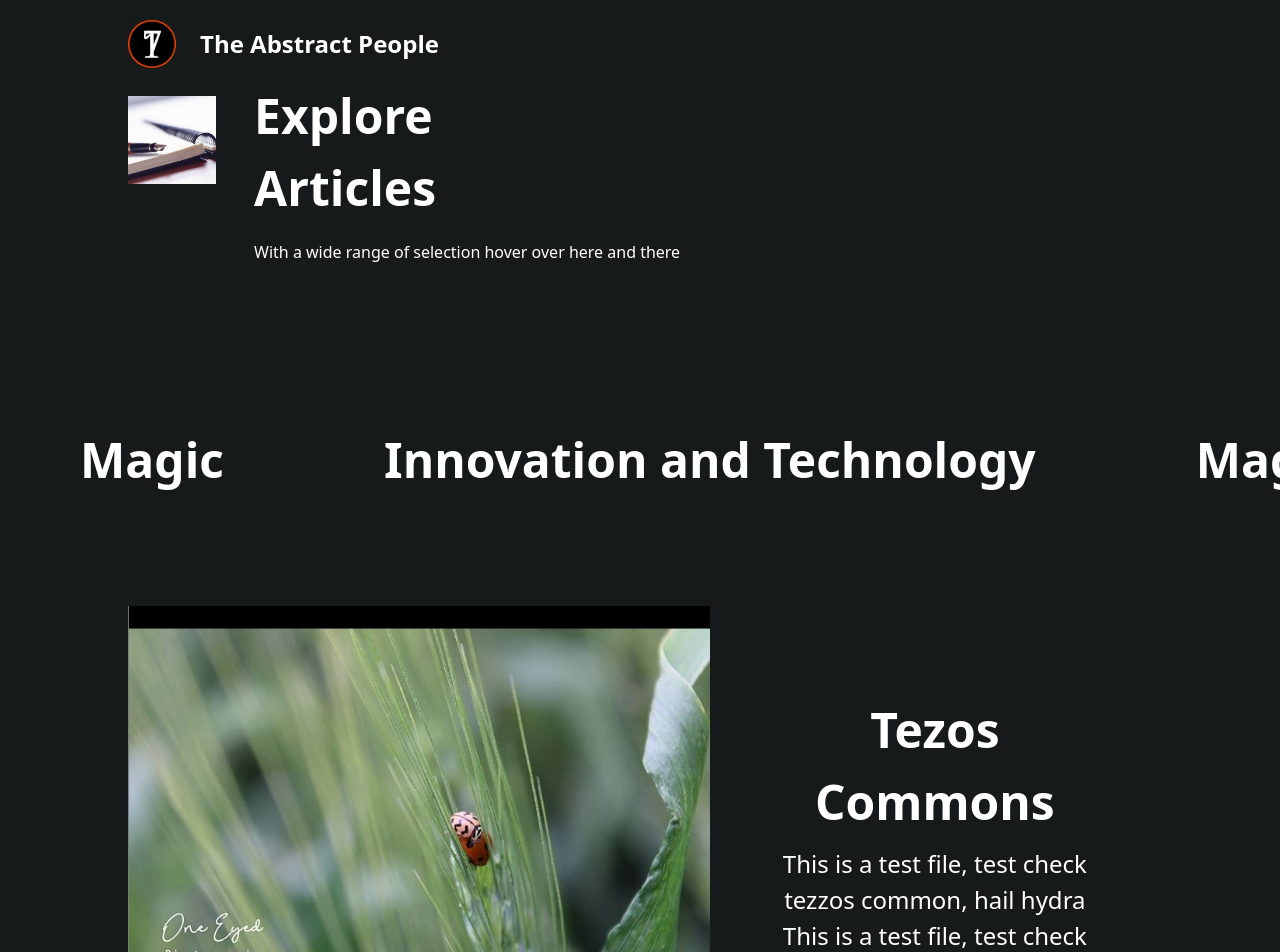
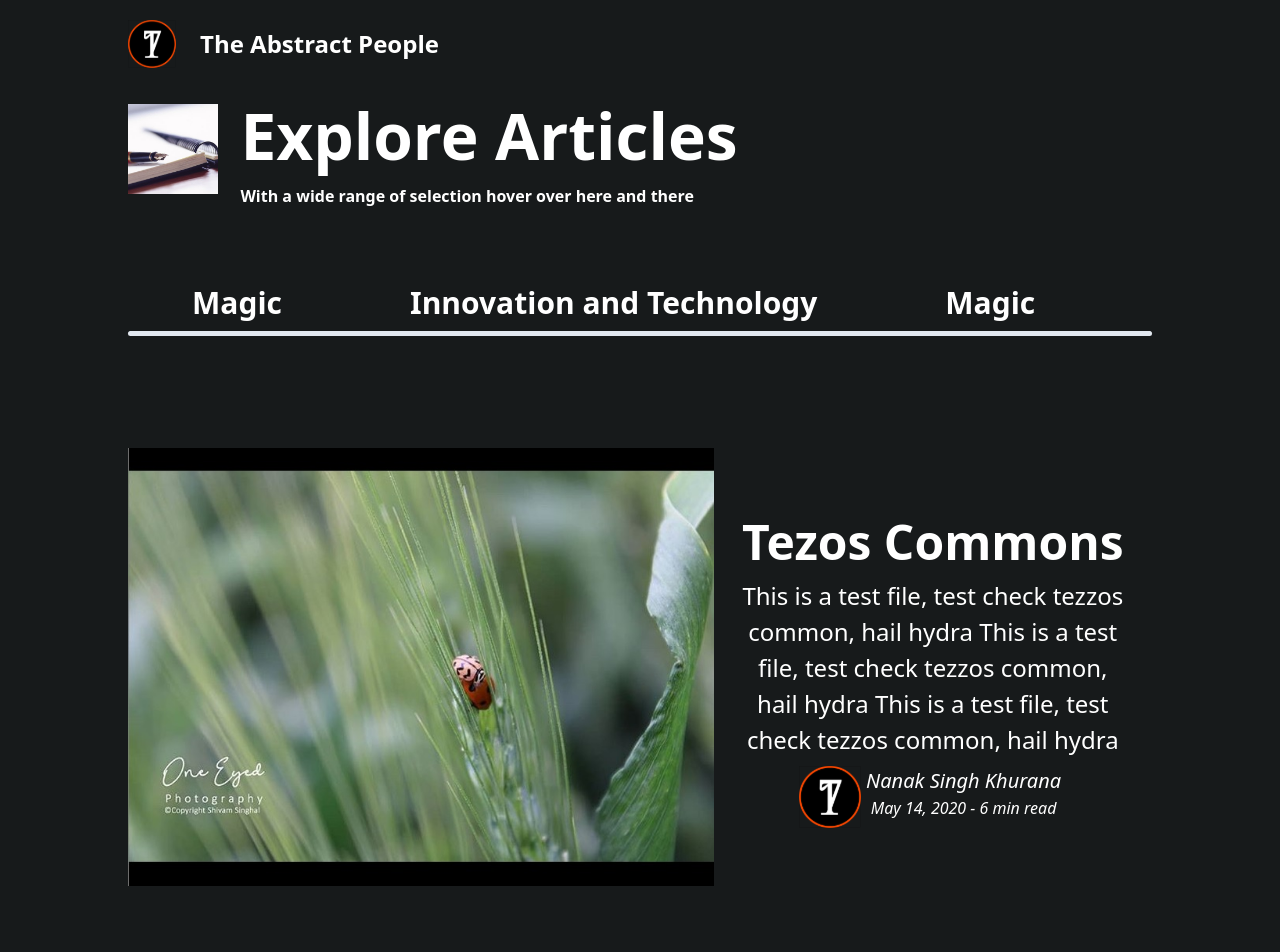
Before and after one commit to dhruv10/project-tap, a Next.js app: page /exploreArticles in a window 1280 px wide. Shown: the top 952 px of the page. Built offline with nearby package versions, Linux system fonts and the light colour scheme.

Commit message:
second commit

```diff
--- a/components/article1.tsx
+++ b/components/article1.tsx
@@ -4,20 +4,35 @@ const TAPLogo = '/images/tap_logo.svg';
 
 const Article1 = (props: { topic: string; description: string; author: string; issueDate: string; timeToRead: string; img: string }) => (
     <a href='#'>
-        <div className='grid grid-cols-7 grid-rows-3 gap-2 text-white hover:bg-gray-800 rounded'>
-            <img src={props.img} className='my-10 row-start-1 row-span-3 col-start-1 col-span-4' />
-            <div className='px-12 pt-12 row-start-1 row-span-1 col-start-5 col-span-3 text-5xl font-semibold mx-10 mt-20'>{props.topic}</div>
-            <p className='px-12 row-start-2 row-span-1 col-start-5 col-span-3 text-2xl mx-14'>{props.description}</p>
+        <div className='flex items-center justify-center flex-row text-white transform scale-100 hover:scale-105 hover:shadow-2xl rounded'>
+            <div className='w-3/5'>
+                <img src={props.img} />
+            </div>
 
-            <div className='row-start-3 row-span-1 col-start-5 col-span-3'>
-                <div className='grid grid-rows-2 grid-flow-col text-white justify-center content-center'>
-                    <img src={TAPLogo} className='row-start-1 row-span-2 w-16 my-2' />
-                    <p className='row-span-1 col-span-10 text-sm italic ml-2 text-2xl'>{props.author}</p>
-                    <p className='row-span-1 col-span-10 text-xs italic ml-2 text-2xl'>{props.issueDate} - {props.timeToRead}</p>
+            <div className='w-2/5 mx-6'>
+                <div className='text-5xl font-semibold'>{props.topic}</div>
+                <p className='text-2xl mx-14'>{props.description}</p>
+
+                <div className='flex mt-2'>
+                    <div className='w-1/5'>
+
+                    </div>
+
+                    <div className='w-1/5'>
+                        <img src={TAPLogo} />
+                    </div>
+
+                    <div className='w-4/6'>
+                        <p className='italic text-xl'>{props.author}</p>
+                        <p className='italic text-base'>{props.issueDate} - {props.timeToRead}</p>
+                    </div>
+
+                    <div className='w-1/5'>
+
+                    </div>
+
                 </div>
             </div>
-
-
         </div>
     </a>
 );
--- a/components/articles.tsx
+++ b/components/articles.tsx
@@ -4,8 +4,9 @@ const TAPLogo = '/images/tap_logo.svg';
 
 const Articles = (props: { topic: string; description: string; author: string; issueDate: string; timeToRead: string; img: string }) => (
     <div className='my-12 ml-32 w-1/5 flex content-start'>
-        <a href='#' className='hover:bg-gray-800 rounded'>
+        <a href='#' className='transform scale-100 hover:scale-105 hover:shadow-xl rounded'>
             <img src={props.img} />
+            <div className='pl-2'>
                 <div className='text-white text-2xl font-bold'>{props.topic}</div>
                 <p className='text-white text-sm font-semibold '>
                     {props.description}
@@ -16,6 +17,7 @@ const Articles = (props: { topic: string; description: string; author: string; i
                     <p className='row-span-1 col-span-10 text-sm italic'>{props.author}</p>
                     <p className='row-span-1 col-span-10 text-xs italic'>{props.issueDate} - {props.timeToRead}</p>
                 </div>
+            </div>
         </a>
 
     </div>
--- a/pages/exploreArticles.tsx
+++ b/pages/exploreArticles.tsx
@@ -18,6 +18,7 @@ const exploreArticles = () => (
         <Head>
             <title>Explore Articles</title>
             <link rel='icon' href='/favicon.ico' />
+
         </Head>
 
         <section className='px-32 py-2'>
@@ -27,10 +28,16 @@ const exploreArticles = () => (
                 <p className='text-white text-2xl font-bold leading-none p-6'>The Abstract People</p>
             </div>
 
-            <div className='grid grid-rows-2 grid-cols-5 grid-flow-col w-3/5 gap-4 text-white'>
-                <img src={expLogo} className='row-span-2 col-span-1 mt-4' width='80%' alt='expLogo' />
-                <div className='row-span-1 col-start-2 col-span-3 font-inter text-5xl font-bold '>Explore Articles</div>
-                <div className='row-span-1 col-start-2 col-span-4 mb-4'>With a wide range of selection hover over here and there</div>
+            <div className='mt-6 flex text-white w-3/5'>
+                <div className='w-1/6'>
+                    <img src={expLogo} width='90%' alt='expLogo' />
+                </div>
+
+                <div className='w-5/6 ml-3'>
+                    <div className='-mt-4 font-inter text-6xl font-bold content-center'>Explore Articles</div>
+                    <div className='font-semibold text-base'>With a wide range of selection hover over here and there</div>
+                </div>
+
             </div>
 
         </section>
@@ -47,20 +54,23 @@ const exploreArticles = () => (
     </section>
     */}
 
-        <section className='z-5'>
-            <div className='inline-block text-white mt-8 w-full whitespace-no-wrap overflow-x-scroll font-semibold text-5xl'>
-                <a href='#' className='mx-20 hover:text-gray-600'>Magic</a>
-                <a href='#' className='mx-20 hover:text-gray-600'>Innovation and Technology</a>
-                <a href='#' className='mx-20 hover:text-gray-600'>Magic</a>
-                <a href='#' className='mx-20 hover:text-gray-600'>Web Development</a>
+        <section className='z-5 mx-32'>
+            <div className='inline-block text-white mt-16 w-full whitespace-no-wrap overflow-x-scroll font-semibold text-3xl'>
+                <a href='#' className='mx-16 hover:text-gray-600'>Magic</a>
+                <a href='#' className='mx-16 hover:text-gray-600'>Innovation and Technology</a>
+                <a href='#' className='mx-16 hover:text-gray-600'>Magic</a>
+                <a href='#' className='mx-16 hover:text-gray-600'>Web Development</a>
             </div>
+
+            <hr className='h-1 bg-gray-300 rounded' />
+
         </section>
 
         <section className='my-16 flex flex-wrap text-align-center '>
 
             {exploreArticlesContent.map((article, index) => {
                 if (index === 0)
-                    return <section className='px-32 text-center'><Article1 topic={article.topic} description={article.description} author={article.author} issueDate={article.issueDate} timeToRead={article.timeToRead} img={article.img} /></section>;
+                    return <section className='px-32 py-12 text-center'><Article1 topic={article.topic} description={article.description} author={article.author} issueDate={article.issueDate} timeToRead={article.timeToRead} img={article.img} /></section>;
                 return <Articles topic={article.topic} description={article.description} author={article.author} issueDate={article.issueDate} timeToRead={article.timeToRead} img={article.img} />;
             })}
         </section>
```
Lines whose indentation alone changed are shown as unchanged.
